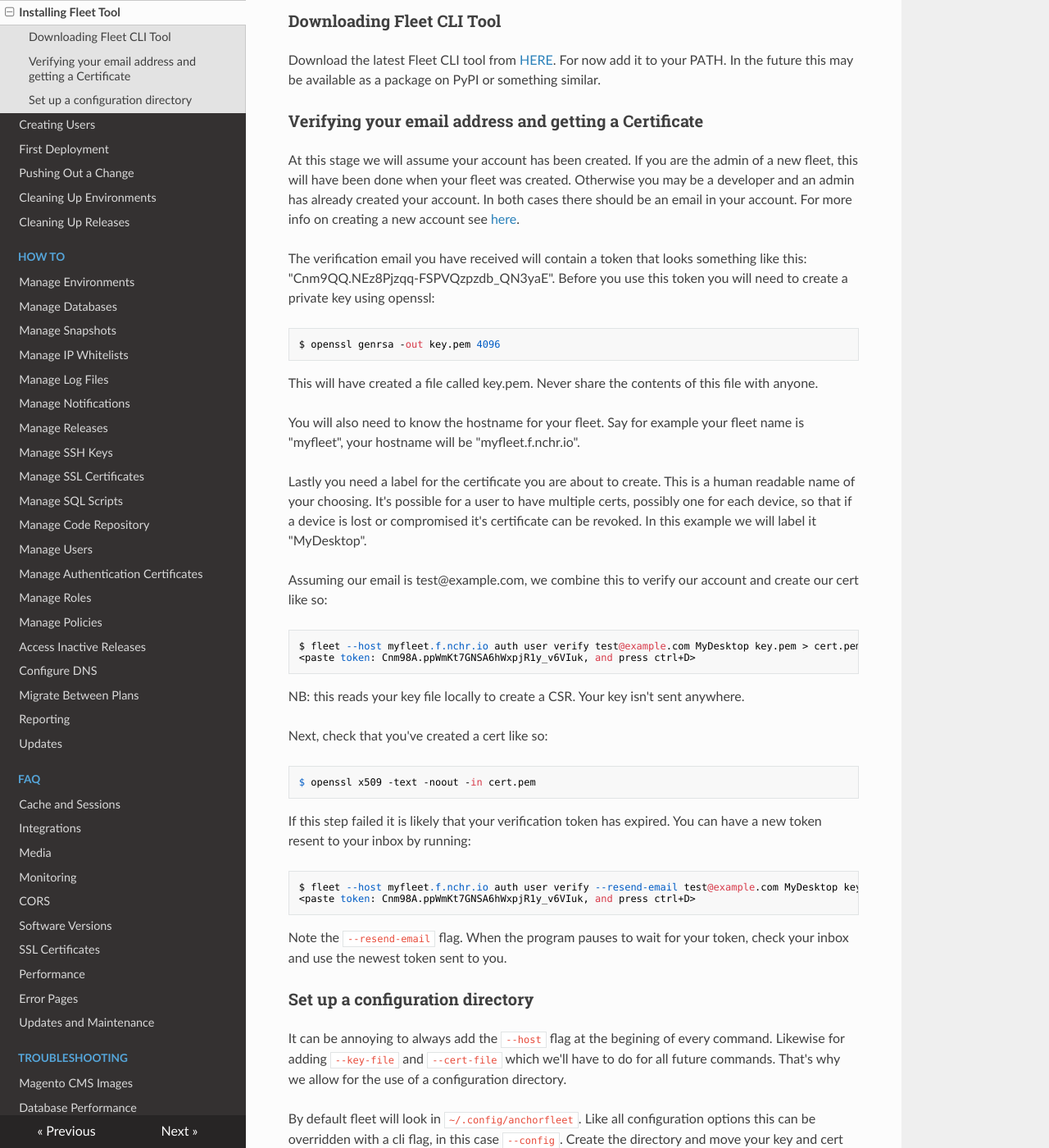
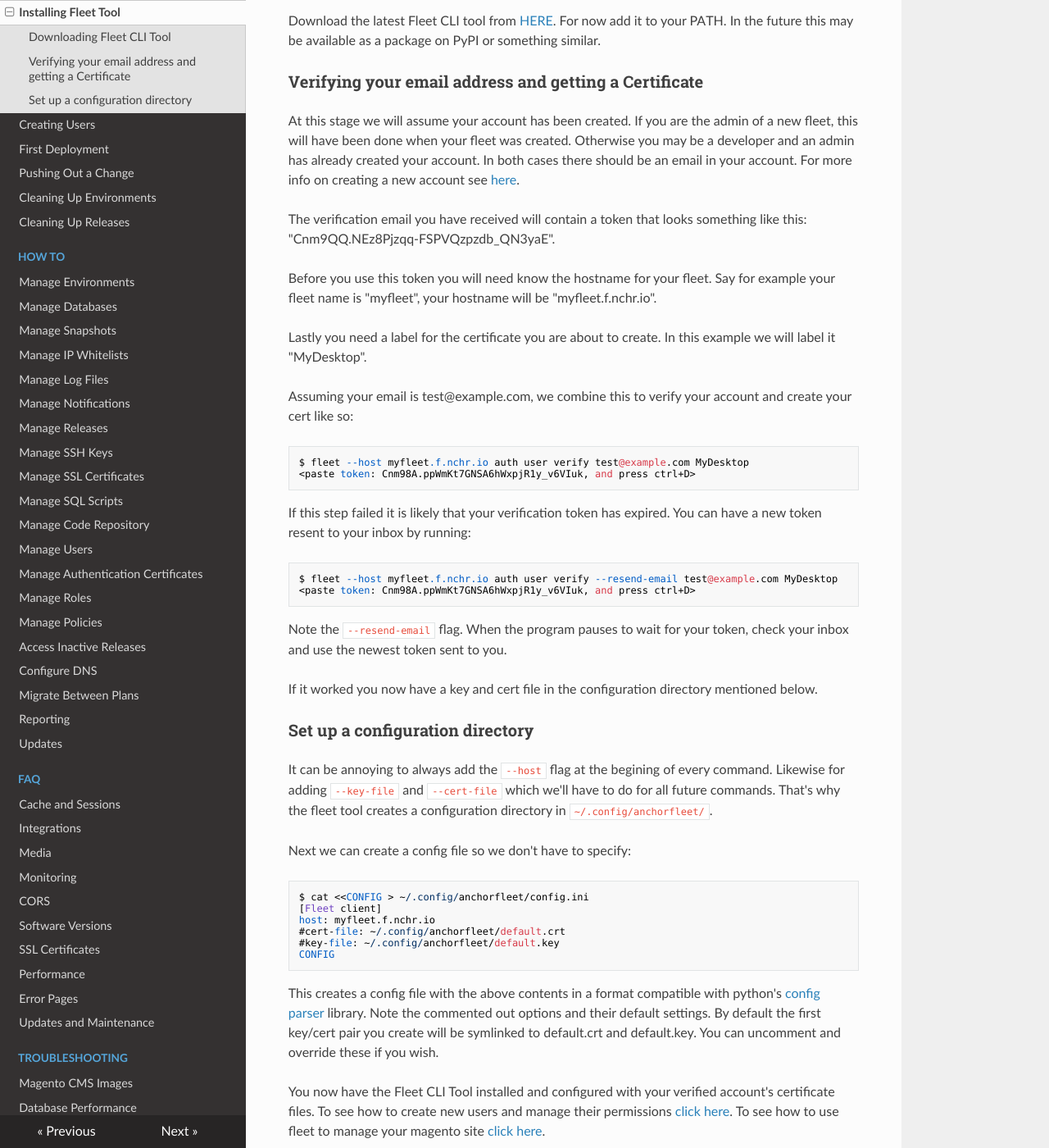
Before and after one commit to anchor/fleet-magento-docs, an MkDocs documentation site: the page built from docs/getting-started/installing-fleet-tool.md, in a window 1280 px wide and 1400 px high, scrolled down 503 px. Shown: the whole window at 82% size. Built offline with MkDocs 1.6.1, drawn with Linux system fonts in a browser that asks for light colours; nearby versions of some CDN libraries; old or Windows-style settings are respelled for this version of MkDocs; some of the changed text lies outside the part shown.

Commit message:
change sign up process to be streamlined (we create keys and config dir)

````diff
--- a/docs/getting-started/installing-fleet-tool.md
+++ b/docs/getting-started/installing-fleet-tool.md
@@ -6,13 +6,11 @@ Thee Fleet CLI tool uses the Fleet API (not currently documented) to control you
 2. have an account with a verified email address and the requisite permissions
 3. authenticate your requests with an SSL client certificate
 
-You may configure all of this using cli flags or a configuration file.
-
 This guide will show you:
 
 1. where to download the Fleet CLI tool
 2. how verify your email address and get a signed SSL client certificate
-3. how to set up a configuration file and directory
+3. how to set up a configuration file
 
 ### Downloading Fleet CLI Tool
 
@@ -22,65 +20,45 @@ Download the latest Fleet CLI tool from [HERE](TODO). For now add it to your PAT
 
 At this stage we will assume your account has been created. If you are the admin of a new fleet, this will have been done when your fleet was created. Otherwise you may be a developer and an admin has already created your account. In both cases there should be an email in your account. For more info on creating a new account see [here](TODO).
 
-The verification email you have received will contain a token that looks something like this: "Cnm9QQ.NEz8Pjzqq-FSPVQzpzdb_QN3yaE". Before you use this token you will need to create a private key using openssl:
+The verification email you have received will contain a token that looks something like this: "Cnm9QQ.NEz8Pjzqq-FSPVQzpzdb_QN3yaE".
+
+Before you use this token you will need know the hostname for your fleet. Say for example your fleet name is "myfleet", your hostname will be "myfleet.f.nchr.io".
+
+Lastly you need a label for the certificate you are about to create. In this example we will label it "MyDesktop".
+
+Assuming your email is test@example.com, we combine this to verify your account and create your cert like so:
 
 ```
-$ openssl genrsa -out key.pem 4096
-```
-
-This will have created a file called key.pem. Never share the contents of this file with anyone.
-
-You will also need to know the hostname for your fleet. Say for example your fleet name is "myfleet", your hostname will be "myfleet.f.nchr.io".
-
-Lastly you need a label for the certificate you are about to create. This is a human readable name of your choosing. It's possible for a user to have multiple certs, possibly one for each device, so that if a device is lost or compromised it's certificate can be revoked. In this example we will label it "MyDesktop".
-
-Assuming our email is test@example.com, we combine this to verify our account and create our cert like so:
-
-```
-$ fleet --host myfleet.f.nchr.io auth user verify test@example.com MyDesktop key.pem > cert.pem
+$ fleet --host myfleet.f.nchr.io auth user verify test@example.com MyDesktop
 <paste token: Cnm98A.ppWmKt7GNSA6hWxpjR1y_v6VIuk, and press ctrl+D>
-```
-
-NB: this reads your key file locally to create a CSR. Your key isn't sent anywhere.
-
-Next, check that you've created a cert like so:
-
-```
-$ openssl x509 -text -noout -in cert.pem
 ```
 
 If this step failed it is likely that your verification token has expired. You can have a new token resent to your inbox by running:
 
 ```
-$ fleet --host myfleet.f.nchr.io auth user verify --resend-email test@example.com MyDesktop key.pem > cert.pem
+$ fleet --host myfleet.f.nchr.io auth user verify --resend-email test@example.com MyDesktop
 <paste token: Cnm98A.ppWmKt7GNSA6hWxpjR1y_v6VIuk, and press ctrl+D>
 ```
 
 Note the `--resend-email` flag. When the program pauses to wait for your token, check your inbox and use the newest token sent to you.
 
+If it worked you now have a key and cert file in the configuration directory mentioned below.
+
 ### Set up a configuration directory
 
-It can be annoying to always add the `--host` flag at the begining of every command. Likewise for adding `--key-file` and `--cert-file` which we'll have to do for all future commands. That's why we allow for the use of a configuration directory.
+It can be annoying to always add the `--host` flag at the begining of every command. Likewise for adding `--key-file` and `--cert-file` which we'll have to do for all future commands. That's why the fleet tool creates a configuration directory in `~/.config/anchorfleet/`.
 
-By default fleet will look in `~/.config/anchorfleet`. Like all configuration options this can be overridden with a cli flag, in this case `--config`. Create the directory and move your key and cert files there:
-
-```
-$ mkdir -p ~/.config/anchorfleet
-$ mv key.pem ~/.config/anchorfleet/
-$ mv cert.pem ~/.config/anchorfleet/
-```
-
-Next we'll create the config file:
+Next we can create a config file so we don't have to specify:
 
 ```
 $ cat <<CONFIG > ~/.config/anchorfleet/config.ini
 [Fleet client]
 host: myfleet.f.nchr.io
-#cert-file: ~/.config/anchorfleet/cert.pem
-#key-file: ~/.config/anchorfleet/key.pem
+#cert-file: ~/.config/anchorfleet/default.crt
+#key-file: ~/.config/anchorfleet/default.key
 CONFIG
 ```
 
-This creates a file with the above contents in a format compatible with python's [config parser](https://docs.python.org/2/library/configparser.html) library. Note the commented out options and their default settings. You can uncomment and override these if you wish.
+This creates a config file with the above contents in a format compatible with python's [config parser](https://docs.python.org/2/library/configparser.html) library. Note the commented out options and their default settings. By default the first key/cert pair you create will be symlinked to default.crt and default.key. You can uncomment and override these if you wish.
 
 You now have the Fleet CLI Tool installed and configured with your verified account's certificate files. To see how to create new users and manage their permissions [click here](/getting-started/creating-users). To see how to use fleet to manage your magento site [click here](/getting-started/first-deployment).
````
